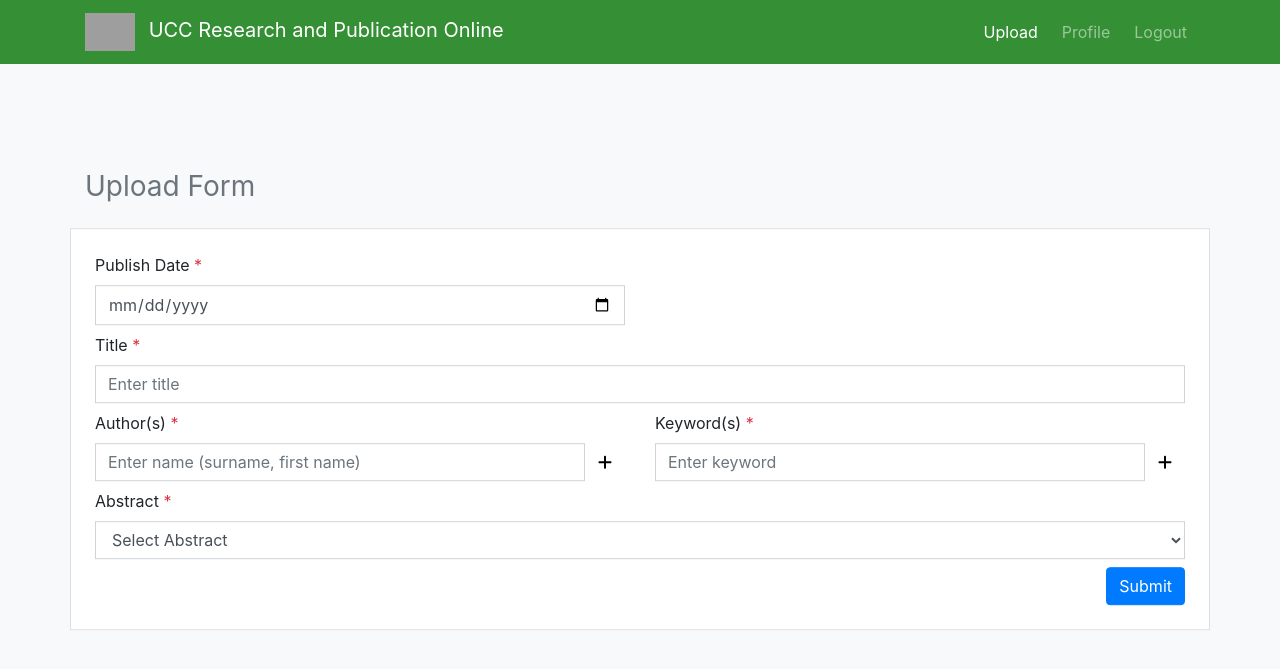
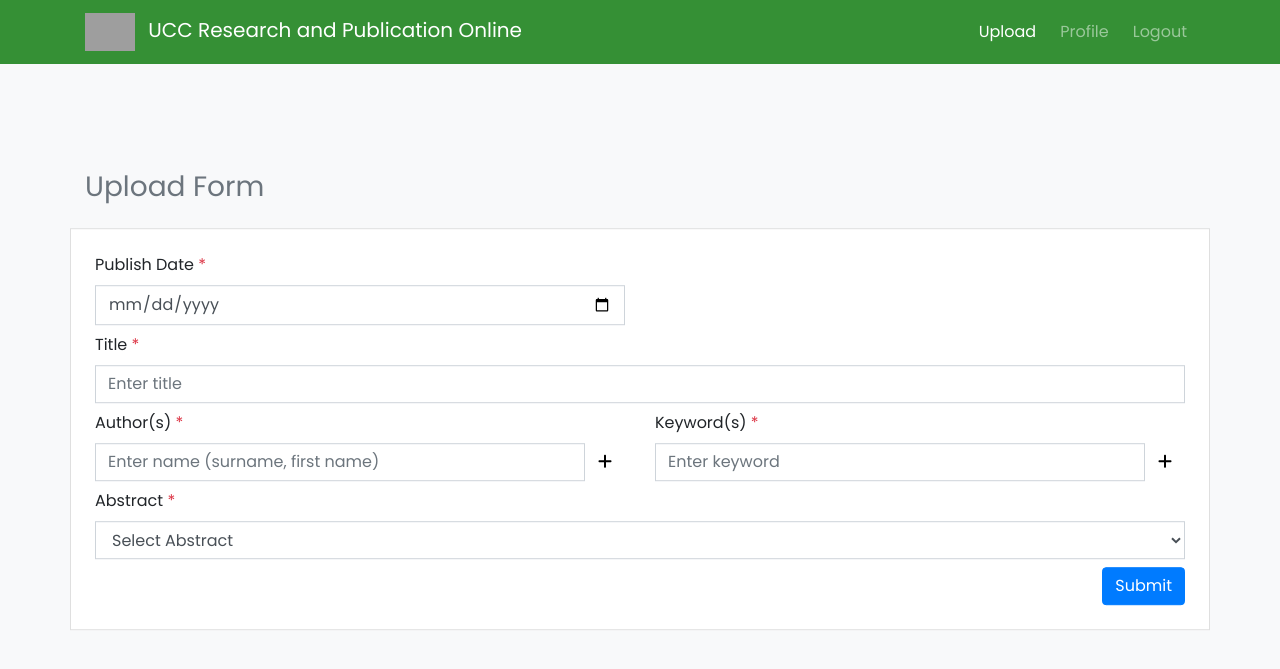
Before and after one commit to nicolelfporca/UCC-ReaP-main, a PHP site: page /upload_form.php in a window 1280 px wide. Shown: the top 669 px of the page. Run offline with PHP 8.4, Linux system fonts and the light colour scheme; some libraries are stand-ins or nearby versions; grey boxes are pictures that could not be loaded.

Commit message:
add font style

```diff
--- /dev/null
+++ b/dist/css/font.css
@@ -0,0 +1,5 @@
+@import url('https://fonts.googleapis.com/css2?family=Poppins:ital,wght@0,100;0,200;0,300;0,400;0,500;0,600;0,700;0,800;0,900;1,100;1,200;1,300;1,400;1,500;1,600;1,700;1,800;1,900&display=swap');
+
+* {
+    font-family: 'Poppins', sans-serif;
+}
--- a/links_page.php
+++ b/links_page.php
@@ -34,7 +34,8 @@ $stmt->execute(
     <title>UCC REAP</title>
     <link rel="icon" href="dist/image/UCC.png">
     <link rel="stylesheet" href="https://cdn.jsdelivr.net/npm/bootstrap@4.0.0/dist/css/bootstrap.min.css">
-    <link rel="stylesheet" href="dist/css/upload_profile.css">
+    <link rel="stylesheet" href="dist/css/font.css">
+    <link rel="stylesheet" href="dist/css/all.css">
     <link rel="stylesheet" href="https://cdnjs.cloudflare.com/ajax/libs/font-awesome/6.4.2/css/all.min.css">
 </head>
 
--- a/search_engine.php
+++ b/search_engine.php
@@ -7,13 +7,14 @@
     <title>UCC REAP</title>
     <link rel="icon" href="dist/image/UCC.png">
     <link rel="stylesheet" href="https://cdn.jsdelivr.net/npm/bootstrap@4.0.0/dist/css/bootstrap.min.css">
+    <link rel="stylesheet" href="dist/css/font.css">
     <link rel="stylesheet" href="dist/css/search_engine.css">
 </head>
 
 <body>
 
     <div class="dropdown d-flex justify-content-end mt-2">
-        <button class="btn dropdown-toggle" type="button" id="dropdownMenuButton" data-toggle="dropdown"
+        <button class="btn dropdown-toggle text-white" type="button" id="dropdownMenuButton" data-toggle="dropdown"
             aria-haspopup="true" aria-expanded="false">
             <img src="dist/image/unknown.jpg" alt="User Profile" width="50" class="user-profile">
         </button>
--- a/settings_passwords.php
+++ b/settings_passwords.php
@@ -7,7 +7,8 @@
     <title>UCC REAP</title>
     <link rel="icon" href="dist/image/UCC.png">
     <link rel="stylesheet" href="https://cdn.jsdelivr.net/npm/bootstrap@4.0.0/dist/css/bootstrap.min.css">
-    <link rel="stylesheet" href="dist/css/upload_profile.css">
+    <link rel="stylesheet" href="dist/css/font.css">
+    <link rel="stylesheet" href="dist/css/all.css">
 </head>
 
 <body class="bg-light">
--- a/settings_personal_info.php
+++ b/settings_personal_info.php
@@ -7,7 +7,8 @@
     <title>UCC REAP</title>
     <link rel="icon" href="dist/image/UCC.png">
     <link rel="stylesheet" href="https://cdn.jsdelivr.net/npm/bootstrap@4.0.0/dist/css/bootstrap.min.css">
-    <link rel="stylesheet" href="dist/css/upload_profile.css">
+    <link rel="stylesheet" href="dist/css/font.css">
+    <link rel="stylesheet" href="dist/css/all.css">
 </head>
 
 <body class="bg-light">
--- a/upload_form.php
+++ b/upload_form.php
@@ -7,7 +7,8 @@
     <title>UCC REAP</title>
     <link rel="icon" href="dist/image/UCC.png">
     <link rel="stylesheet" href="https://cdn.jsdelivr.net/npm/bootstrap@4.0.0/dist/css/bootstrap.min.css">
-    <link rel="stylesheet" href="dist/css/upload_profile.css">
+    <link rel="stylesheet" href="dist/css/font.css">
+    <link rel="stylesheet" href="dist/css/all.css">
     <link rel="stylesheet" href="https://cdnjs.cloudflare.com/ajax/libs/font-awesome/6.4.2/css/all.min.css">
 </head>
 
```
Also changed, not shown: dist/css/all.css (renamed from dist/css/upload_profile.css).
